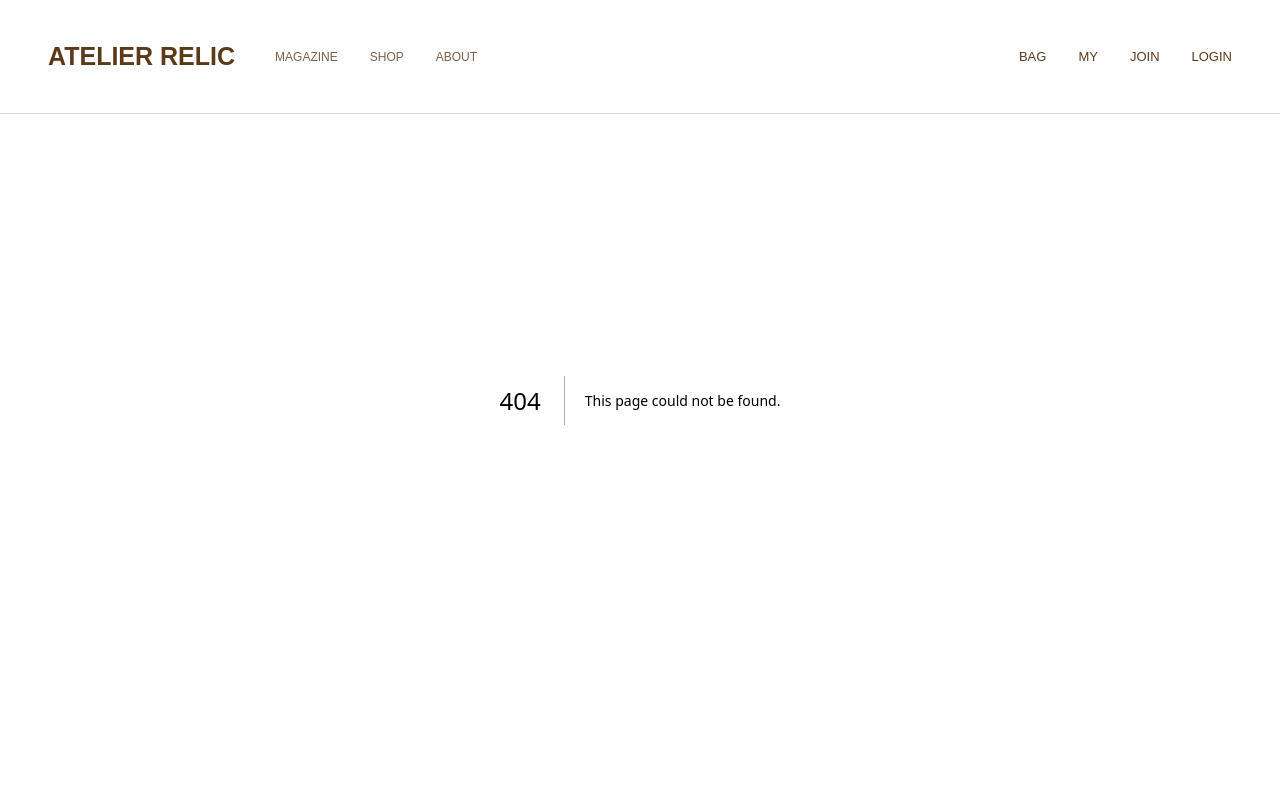
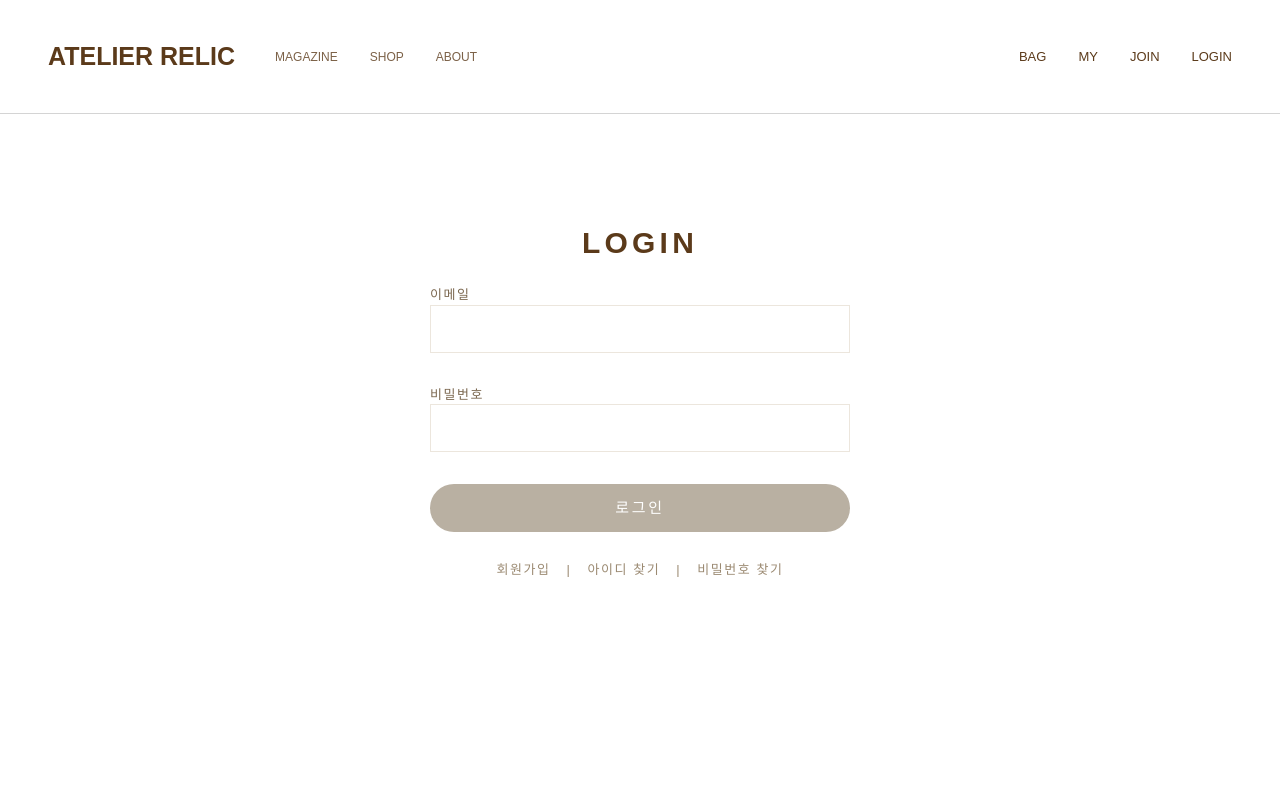
Before and after one commit to rojong2/ATELIER-RELIC, a Next.js app: page /login in a window 1280 px wide. Before the commit this address had no page. Shown: the top 800 px of the page. Built offline with nearby package versions, Linux system fonts and the light colour scheme; a web font is replaced by a local one.

Commit message:
feat: login UI 구현

```diff
--- /dev/null
+++ b/src/app/login/page.tsx
@@ -0,0 +1,82 @@
+"use client";
+
+import Link from "next/link";
+import { useState } from "react";
+
+export default function LoginPage() {
+  const [email, setEmail] = useState("");
+  const [password, setPassword] = useState("");
+
+  const handleSubmit = (e: React.FormEvent) => {
+    e.preventDefault();
+    // TODO: 로그인 로직 구현
+  };
+
+  return (
+    <main className="flex min-h-screen items-center justify-center bg-white px-6 py-24 text-[#5B3A1A]">
+      <div className="w-full max-w-[420px]">
+        <h1 className="mb-12 pb-5 text-center text-[30px] font-bold tracking-[0.14em]">
+          LOGIN
+        </h1>
+
+        <form onSubmit={handleSubmit} className="space-y-16">
+          <div>
+            <label
+              htmlFor="email"
+              className="block text-[13px] tracking-[0.12em] text-[#7b674f]">
+              이메일
+            </label>
+            <input
+              type="email"
+              id="email"
+              value={email}
+              onChange={(e) => setEmail(e.target.value)}
+              required
+              className="mt-2 h-12 w-full border border-[#ece6dd] bg-white px-4 text-[12px] tracking-[0.12em] text-[#5B3A1A] outline-none focus:border-[#b9b0a2]"
+            />
+          </div>
+
+          <div className="h-8" aria-hidden="true" />
+
+          <div>
+            <label
+              htmlFor="password"
+              className="block text-[13px] tracking-[0.12em] text-[#7b674f]">
+              비밀번호
+            </label>
+            <input
+              type="password"
+              id="password"
+              value={password}
+              onChange={(e) => setPassword(e.target.value)}
+              required
+              className="mt-2  h-12 w-full border border-[#ece6dd] bg-white px-4 text-[12px] tracking-[0.12em] text-[#5B3A1A] outline-none focus:border-[#b9b0a2]"
+            />
+          </div>
+
+          <div className="h-8" aria-hidden="true" />
+
+          <button
+            type="submit"
+            className="mt-10 h-12 w-full rounded-full bg-[#b9b0a2] text-[15px] tracking-[0.18em] text-white hover:bg-[#a79d8d] transition">
+            로그인
+          </button>
+        </form>
+
+        <div className="mt-8 flex items-center justify-center gap-4 text-[13px] tracking-[0.12em] text-[#9b8a72] pt-7">
+          <Link href="/join" className="hover:text-[#5B3A1A]">
+            회원가입
+          </Link>
+          <span>|</span>
+          <Link href="/find-id" className="hover:text-[#5B3A1A]">
+            아이디 찾기
+          </Link>
+          <span>|</span>
+          <Link href="/find-password" className="hover:text-[#5B3A1A]">
+            비밀번호 찾기
+          </Link>
+        </div>
+      </div>
+    </main>
+  );
+}
```
